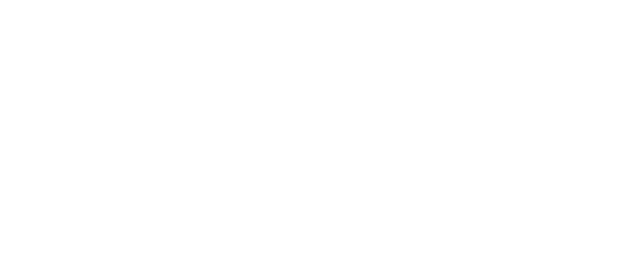
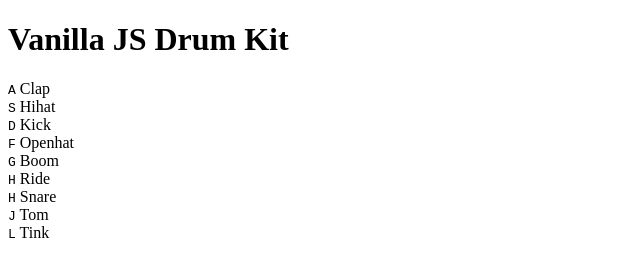
Before and after one commit to winniebosy/Vanilla-JS-Orchestra-Kit, a plain HTML site: page index.html in a window 1280 px wide. Shown: the whole page, without its empty margins (0-640 px from the left). Drawn offline with Linux system fonts and the light colour scheme.

Commit message:
created the structure of the drum kit

```diff
--- a/index.html
+++ b/index.html
@@ -1,15 +1,67 @@
 <!DOCTYPE html>
 <html lang="en">
-<head>
+  <head>
     <!-- required meta tags -->
-    <meta charset="UTF-8">
-    <meta name="keywords" content="html5, css3, js">
-    <meta name="viewport" content="width=device-width, initial-scale=1.0">
-    <meta http-equiv="X-UA-Compatible" content="ie=edge">
+    <meta charset="UTF-8" />
+    <meta name="keywords" content="html5, css3, js" />
+    <meta name="viewport" content="width=device-width, initial-scale=1.0" />
+    <meta http-equiv="X-UA-Compatible" content="ie=edge" />
     <title>Document</title>
-    <link ref="stylesheet" href="index.css">
-</head>
-<body>
+    <link ref="stylesheet" href="index.css" />
+  </head>
+  <body>
+<!-- header section -->
+    <header>
+      <h1>Vanilla JS Drum Kit</h1>
+    </header>
 
-</body>
+    <!-- main section of the drum kit -->
+    <section class="keys">
+      <!-- First key -->
+      <section data-key="65" class="key">
+        <kbd>A</kbd>
+        <span class="sound">Clap</span>
+      </section>
+       <!-- second key -->
+      <section data-key="63" class="key">
+        <kbd>S</kbd>
+        <span class="sound">Hihat</span>
+      </section>
+         <!-- third key -->
+      <section data-key="68" class="key">
+        <kbd>D</kbd>
+        <span class="sound">Kick</span>
+      </section>
+         <!-- Forth key -->
+      <section data-key="70" class="key">
+        <kbd>F</kbd>
+        <span class="sound">Openhat</span>
+      </section>
+         <!-- Fifth key -->
+      <section data-key="71" class="key">
+        <kbd>G</kbd>
+        <span class="sound">Boom</span>
+      </section>
+       <!-- sixth key -->
+      <section data-key="72" class="key">
+        <kbd>H</kbd>
+        <span class="sound">Ride</span>
+      </section>
+         <!-- seventh key -->
+      <section data-key="74" class="key">
+        <kbd>H</kbd>
+        <span class="sound">Snare</span>
+      </section>
+         <!-- 8 key -->
+      <section data-key="75" class="key">
+        <kbd>J</kbd>
+        <span class="sound">Tom</span>
+      </section>
+     <!-- nineth key -->
+      <section data-key="76" class="key">
+        <kbd>L</kbd>
+        <span class="sound">Tink</span>
+      </section>
+    </section>
+  </body>
 </html>
```
